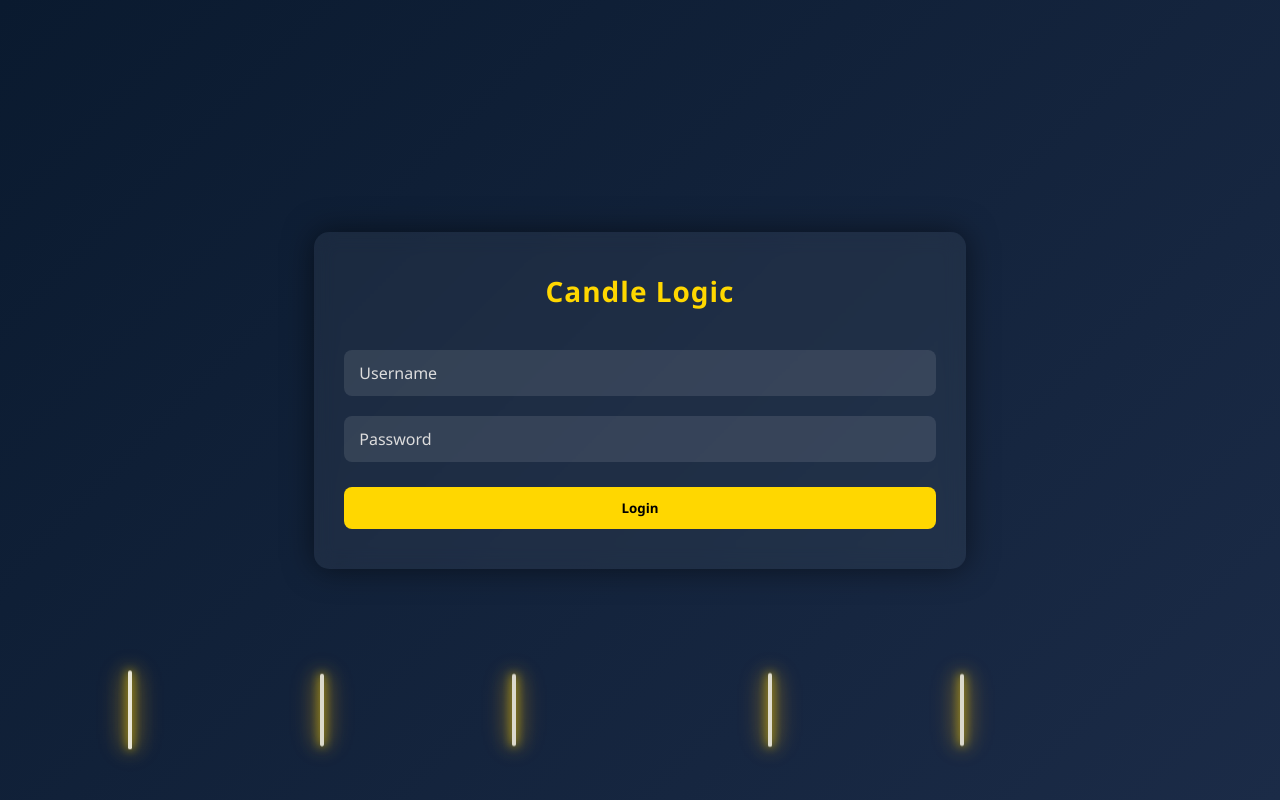
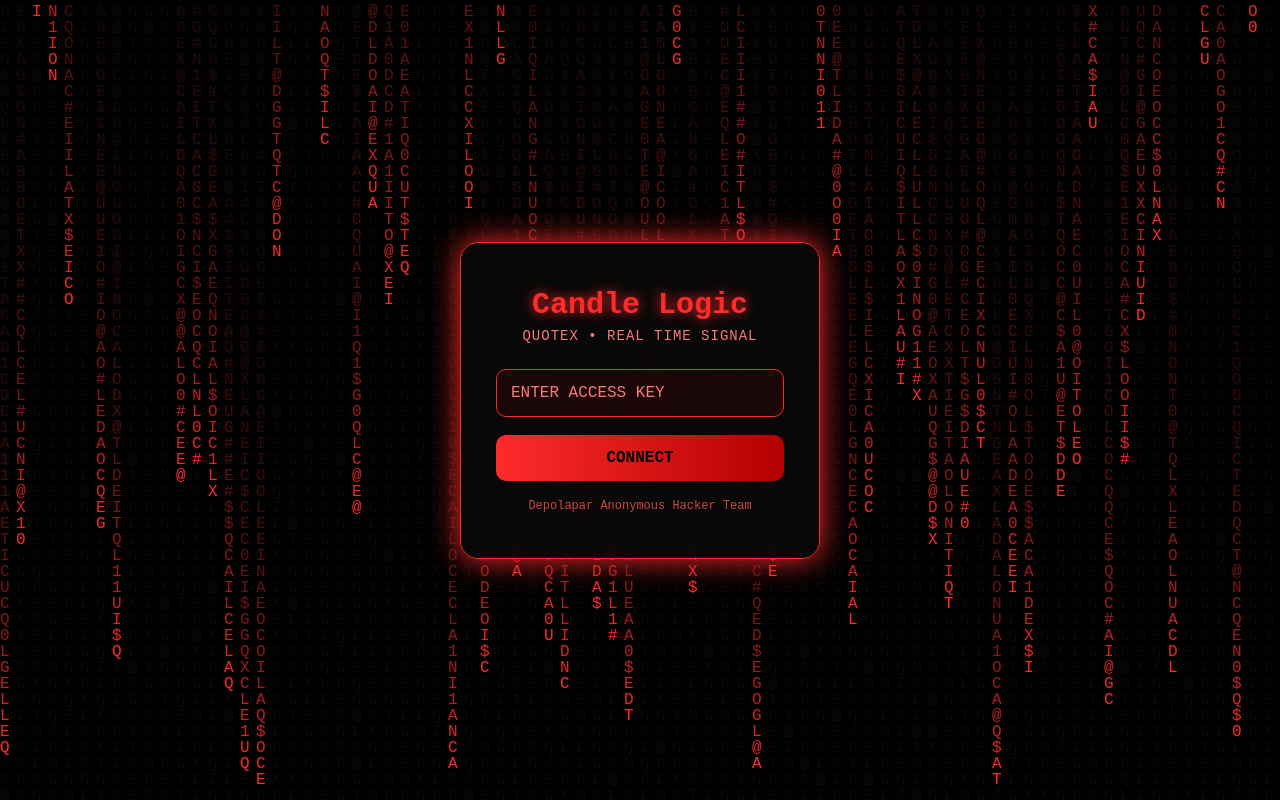
Before and after one commit to Traderparvej/Candle-Logic, a plain HTML site: page index.html in a window 1280 px wide. Drawn offline with Linux system fonts and the light colour scheme.

Commit message:
Update index.html

```diff
--- a/index.html
+++ b/index.html
@@ -3,133 +3,165 @@
 <head>
 <meta charset="UTF-8">
 <meta name="viewport" content="width=device-width, initial-scale=1.0">
-<title>Candle Logic — Login</title>
+<title>Candle Logic — Quotex Real Time Signal</title>
+
 <style>
-    /* Basic Reset */
-    * {
-        margin: 0;
-        padding: 0;
-        box-sizing: border-box;
-        font-family: 'Segoe UI', Tahoma, Geneva, Verdana, sans-serif;
+*{
+  margin:0;
+  padding:0;
+  box-sizing:border-box;
+  font-family: "Courier New", monospace;
 }
 
-    body {
-        height: 100vh;
-        display: flex;
-        justify-content: center;
-        align-items: center;
-        background: linear-gradient(135deg, #0a1a2f, #1b2b47);
-        position: relative;
-        overflow: hidden;
+body{
+  height:100vh;
+  background:#050505;
+  display:flex;
+  justify-content:center;
+  align-items:center;
+  overflow:hidden;
+  color:#ff2b2b;
 }
 
-    /* Candle Animation Background */
-    .candle {
-        position: absolute;
-        width: 4px;
-        height: 80px;
-        background: #fffae5;
-        bottom: 50px;
-        border-radius: 2px;
-        box-shadow: 0 0 10px #ffd700, 0 0 20px #ffd700, 0 0 30px #ff8c00;
-        animation: flicker 1.5s infinite alternate;
+/* Matrix red rain */
+canvas{
+  position:absolute;
+  inset:0;
+  z-index:0;
 }
 
-    @keyframes flicker {
-        0% { transform: scaleY(1); opacity: 0.8; }
-        50% { transform: scaleY(1.1); opacity: 1; }
-        100% { transform: scaleY(0.9); opacity: 0.85; }
+/* Login panel */
+.login-box{
+  position:relative;
+  width:360px;
+  padding:45px 35px;
+  background:rgba(10,10,10,0.85);
+  backdrop-filter:blur(12px);
+  border-radius:18px;
+  border:1px solid #ff2b2b;
+  box-shadow:0 0 30px #ff2b2b;
+  text-align:center;
+  z-index:2;
 }
 
-    /* Login Box */
-    .login-box {
-        position: relative;
-        background: rgba(255, 255, 255, 0.05);
-        padding: 40px 30px;
-        border-radius: 15px;
-        backdrop-filter: blur(10px);
-        box-shadow: 0 0 30px rgba(0,0,0,0.5);
-        text-align: center;
-        z-index: 10;
+.login-box h1{
+  font-size:30px;
+  color:#ff2b2b;
+  text-shadow:0 0 12px #ff2b2b;
+  margin-bottom:6px;
 }
 
-    .login-box h1 {
-        color: #ffd700;
-        margin-bottom: 30px;
-        font-size: 28px;
-        letter-spacing: 1px;
+.login-box h2{
+  font-size:14px;
+  font-weight:normal;
+  color:#ff7777;
+  margin-bottom:25px;
+  letter-spacing:1px;
 }
 
-    .login-box input {
-        width: 100%;
-        padding: 12px 15px;
-        margin: 10px 0;
-        border: none;
-        border-radius: 8px;
-        background: rgba(255,255,255,0.1);
-        color: #fff;
-        font-size: 16px;
+.login-box input{
+  width:100%;
+  padding:14px;
+  margin-bottom:18px;
+  border-radius:10px;
+  background:rgba(255,0,0,0.07);
+  border:1px solid #ff2b2b;
+  color:#ff2b2b;
+  font-size:16px;
+  outline:none;
 }
 
-    .login-box input::placeholder {
-        color: #ddd;
+.login-box input::placeholder{
+  color:#ff7777;
 }
 
-    .login-box button {
-        width: 100%;
-        padding: 12px;
-        margin-top: 15px;
-        border: none;
-        border-radius: 8px;
-        background: #ffd700;
-        color: #000;
-        font-weight: bold;
-        cursor: pointer;
-        transition: 0.3s;
+.login-box input:focus{
+  box-shadow:0 0 12px #ff2b2b;
+  background:rgba(255,0,0,0.15);
 }
 
-    .login-box button:hover {
-        background: #ffb700;
+.login-box button{
+  width:100%;
+  padding:14px;
+  border:none;
+  border-radius:10px;
+  background:linear-gradient(90deg,#ff2b2b,#b30000);
+  color:#000;
+  font-size:16px;
+  font-weight:bold;
+  cursor:pointer;
+  transition:.3s;
 }
 
-    /* Small Candle Decorations */
-    .candle:nth-child(1) { left: 10%; animation-delay: 0s; }
-    .candle:nth-child(2) { left: 25%; animation-delay: 0.3s; }
-    .candle:nth-child(3) { left: 40%; animation-delay: 0.6s; }
-    .candle:nth-child(4) { left: 60%; animation-delay: 0.2s; }
-    .candle:nth-child(5) { left: 75%; animation-delay: 0.5s; }
+.login-box button:hover{
+  box-shadow:0 0 20px #ff2b2b;
+  transform:scale(1.03);
+}
+
+/* small status text */
+.status{
+  margin-top:18px;
+  font-size:12px;
+  color:#ff5555;
+  opacity:0.8;
+}
 </style>
 </head>
+
 <body>
-    <!-- Candle Decorations -->
-    <div class="candle"></div>
-    <div class="candle"></div>
-    <div class="candle"></div>
-    <div class="candle"></div>
-    <div class="candle"></div>
 
-    <!-- Login Box -->
+<canvas id="matrix"></canvas>
+
 <div class="login-box">
   <h1>Candle Logic</h1>
-        <input type="text" placeholder="Username" id="username">
-        <input type="password" placeholder="Password" id="password">
-        <button onclick="login()">Login</button>
+  <h2>QUOTEX • REAL TIME SIGNAL</h2>
+
+  <input type="password" id="password" placeholder="ENTER ACCESS KEY">
+  <button onclick="login()">CONNECT</button>
+
+  <div class="status">Depolapar Anonymous Hacker Team</div>
 </div>
 
 <script>
-    function login() {
-        const username = document.getElementById('username').value;
-        const password = document.getElementById('password').value;
+/* Matrix red effect */
+const canvas = document.getElementById("matrix");
+const ctx = canvas.getContext("2d");
+canvas.width = window.innerWidth;
+canvas.height = window.innerHeight;
 
-        // Example password protection
-        if(password === "Candle123") {
-            alert("Login Successful!");
-            // Redirect to dashboard or main page
-            window.location.href = "dashboard.html";
-        } else {
-            alert("Invalid credentials!");
+const chars = "01QUOTEXCANDLELOGICAI@$#";
+const fontSize = 16;
+const columns = canvas.width / fontSize;
+const drops = Array.from({length:columns}).fill(1);
+
+function draw(){
+  ctx.fillStyle="rgba(0,0,0,0.08)";
+  ctx.fillRect(0,0,canvas.width,canvas.height);
+
+  ctx.fillStyle="#ff2b2b";
+  ctx.font=fontSize+"px monospace";
+
+  drops.forEach((y,i)=>{
+    const text = chars[Math.floor(Math.random()*chars.length)];
+    ctx.fillText(text,i*fontSize,y*fontSize);
+    if(y*fontSize > canvas.height && Math.random()>0.975){
+      drops[i]=0;
+    }
+    drops[i]++;
+  });
+}
+setInterval(draw,50);
+
+/* Login logic */
+function login(){
+  const pass = document.getElementById("password").value;
+  if(pass === "Hack420"){
+    window.location.href = "signal.html";
+  }else{
+    alert("❌ ACCESS DENIED");
   }
 }
 </script>
+
 </body>
 </html>
```
Lines whose indentation alone changed are shown as unchanged.
